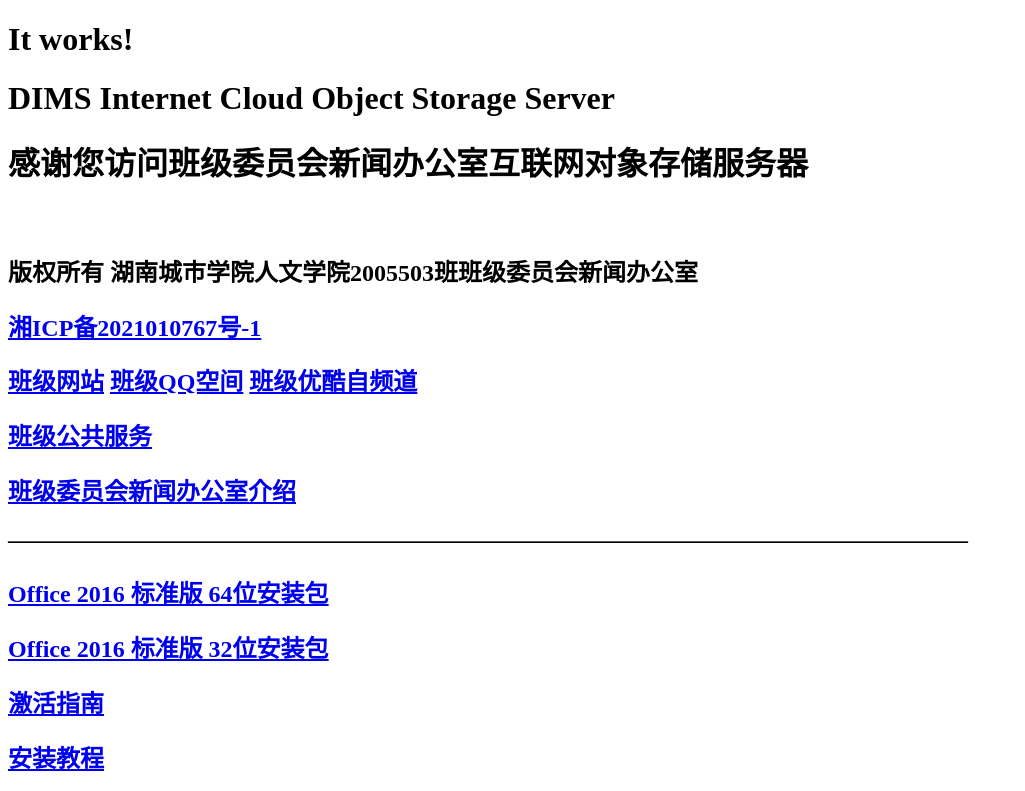
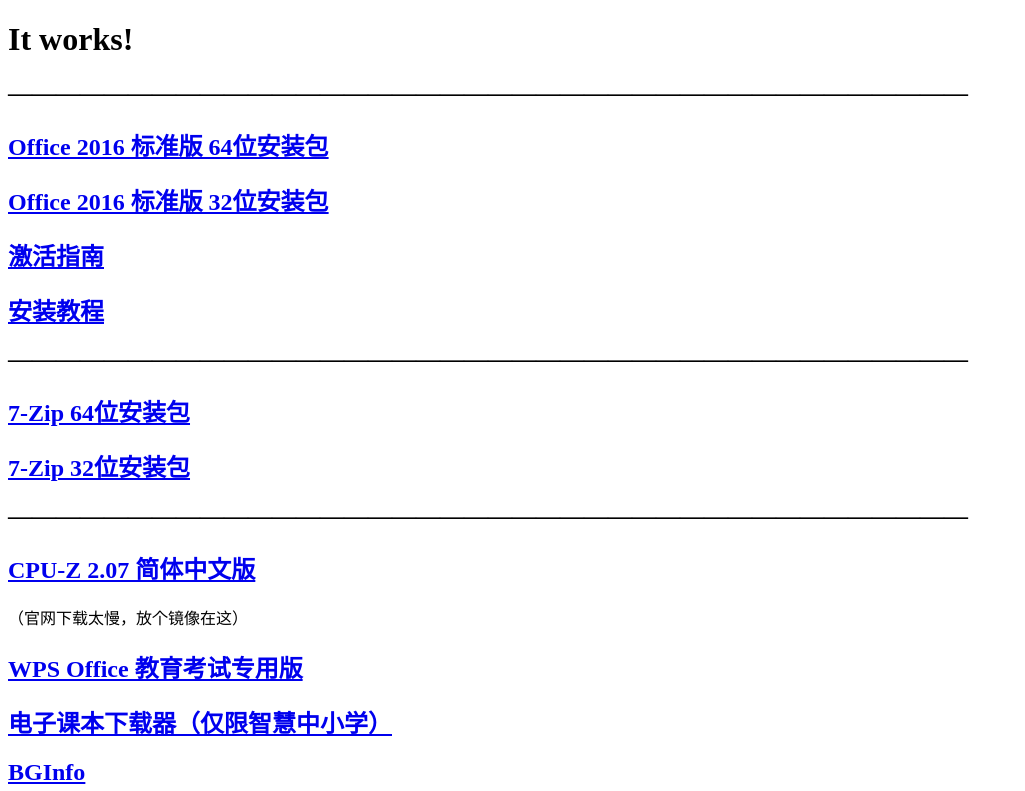
Before and after one commit to GYZsoftware/gyzsoftware.github.io, a plain HTML site: page index.html in a window 1280 px wide. Shown: the top 791 px of the page, without its empty margins (0-1025 px from the left). Drawn offline with Linux system fonts and the light colour scheme.

Commit message:
Update index.html

```diff
--- a/index.html
+++ b/index.html
@@ -7,14 +7,6 @@
 
 <body>
 <h1 align="left">It works!</h1>
-<h1 align="left">DIMS Internet Cloud Object Storage Server</h1>
-<h1 align="left">感谢您访问班级委员会新闻办公室互联网对象存储服务器</h1>
-<h2 align="left">&nbsp;</h2>
-<h2 align="left">版权所有 湖南城市学院人文学院2005503班班级委员会新闻办公室</h2>
-<h2 align="left"><a href="https://beian.miit.gov.cn/">湘ICP备2021010767号-1</a></h2>
-<h2 align="left"><a href="https://www.2005503.hn.cn/" target="_blank">班级网站</a> <a href="https://5517680.qzone.qq.com/" target="_blank">班级QQ空间</a> <a href="https://www.youku.com/profile/index?uid=UNTU2ODQ2OTMwMA==" target="_blank">班级优酷自频道</a></h2>
-<h2 align="left"><a href="http://fuwu.2005503.hn.cn/" target="_blank">班级公共服务</a>
-</h2><h2 align="left"><a href="https://www.2005503.hn.cn/dims" target="_blank">班级委员会新闻办公室介绍</a></h2>
 <h2 align="left">————————————————————————————————————————</h2>
 <h2 align="left"><a href="https://dims-cos.2005503.hn.cn/software/office/SW_DVD5_Office_2016_64Bit_ChnSimp_MLF_X20-42470.zip" target="_blank">Office 2016 标准版 64位安装包</a></h2>
 <h2 align="left"><a href="https://dims-cos.2005503.hn.cn/software/office/SW_DVD5_Office_2016_W32_ChnSimp_MLF_X20-41364.zip" target="_blank">Office 2016 标准版 32位安装包</a></h2>
```
